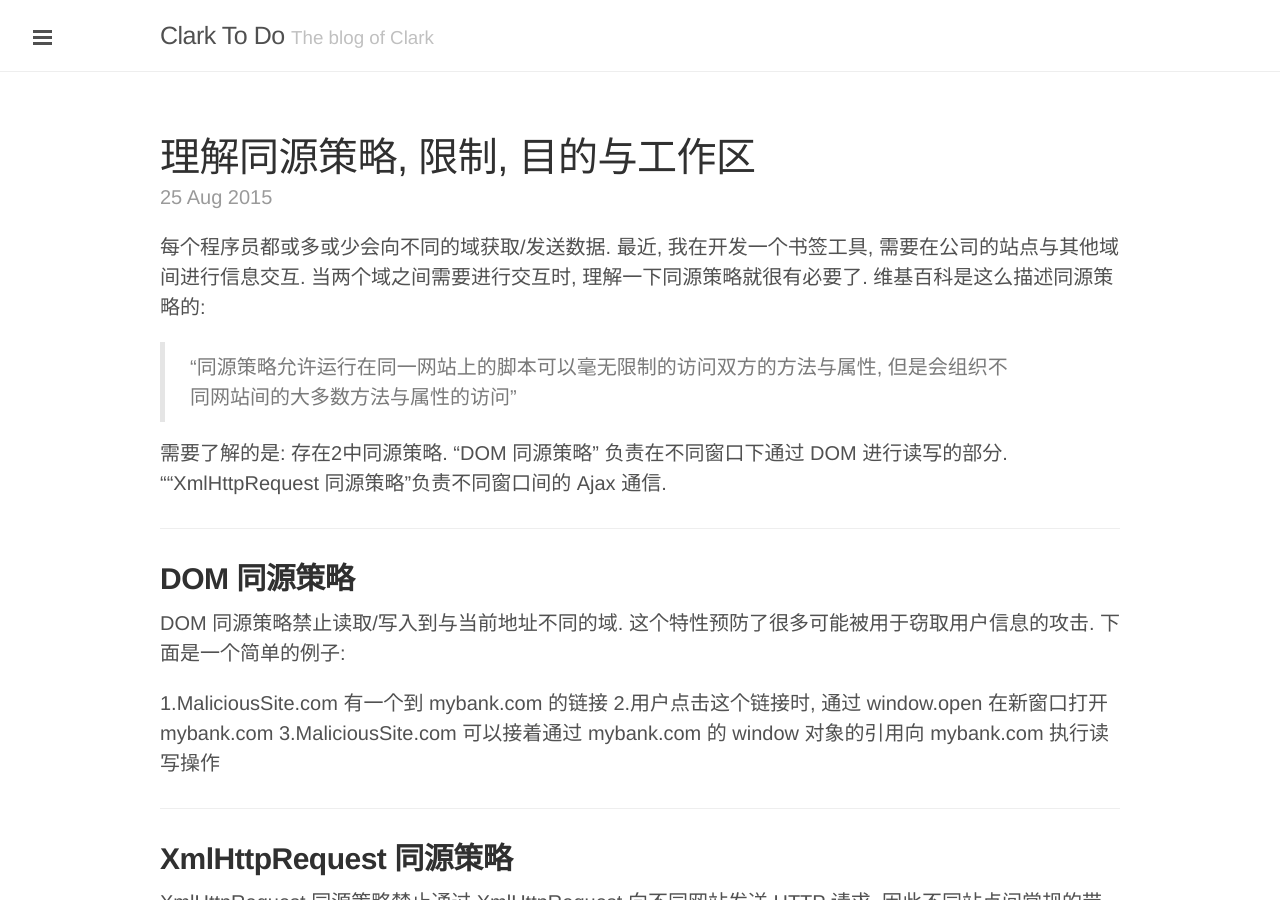
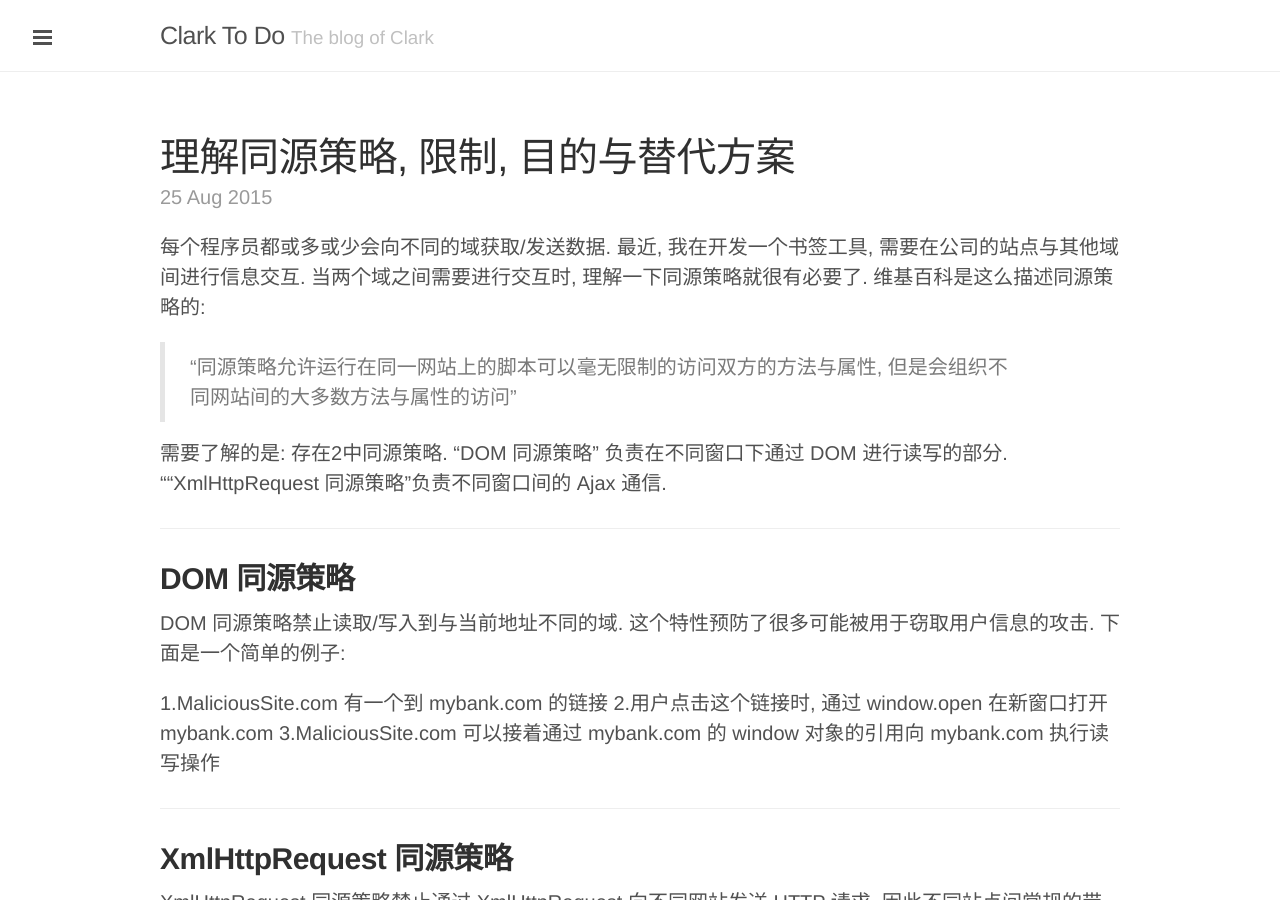
Before and after one commit to clarkdo/clarkdo.github.com, a Jekyll site: the page built from _posts/2015-08-25-61.md, in a window 1280 px wide and 900 px high. Built offline with Jekyll 4.4.1, drawn with Linux system fonts in a browser that asks for light colours; Markdown is read by kramdown in place of the engine named in the settings; comment, search, counter and statistics services are not loaded.

Commit message:
new post

```diff
--- a/_posts/2015-08-25-61.md
+++ b/_posts/2015-08-25-61.md
@@ -1,6 +1,6 @@
 ---
 layout: post
-title: 理解同源策略, 限制, 目的与工作区
+title: 理解同源策略, 限制, 目的与替代方案
 category: Web
 comments: true
 ---
@@ -41,6 +41,8 @@ XmlHttpRequest 同源策略禁止通过 XmlHttpRequest 向不同网站发送 HTT
 
 如同"两种"同源策略一样, 也有两种对应的"迂回"的方式, 以允许窗口间的交互. 接下来让我们看一下这些方法, 以及它们是如何合法的通信并且没有引入同样的安全漏洞.
 
+------
+
 ##**替代方案 - DOM 同源策略**
 
 为了在 DOM 同源策略下正常工作, 应该使用 window.postmessage(). 这个方法现在是 HTML 标准的一部分了, 但是已经存在了很久了. 它适用于IE8+, 以及所有现代版本的 FF 和 Chrome. windows.postmessage 的用法在网络上有很详尽的文档, 大致归纳如下:
@@ -51,6 +53,8 @@ XmlHttpRequest 同源策略禁止通过 XmlHttpRequest 向不同网站发送 HTT
 4.对于双向沟通, 双方都将建立事件监听器
 
 window.postmessage 不允许未授权情况下共享信息. 使用 window.postmessage 要求双方约定好消息格式, 并且需要容器来接受发送过来的消息. 在前面的例子中, 即使 mybank.com 已经建立了事件监听器, myBank.com 也绝不会接收来自 mybank.com 的消息, 数据共享的方法会无视未知地址发送来的消息.
+
+------
 
 ##**替代方案 - XmlHttpRequest 同源策略**
 
```
